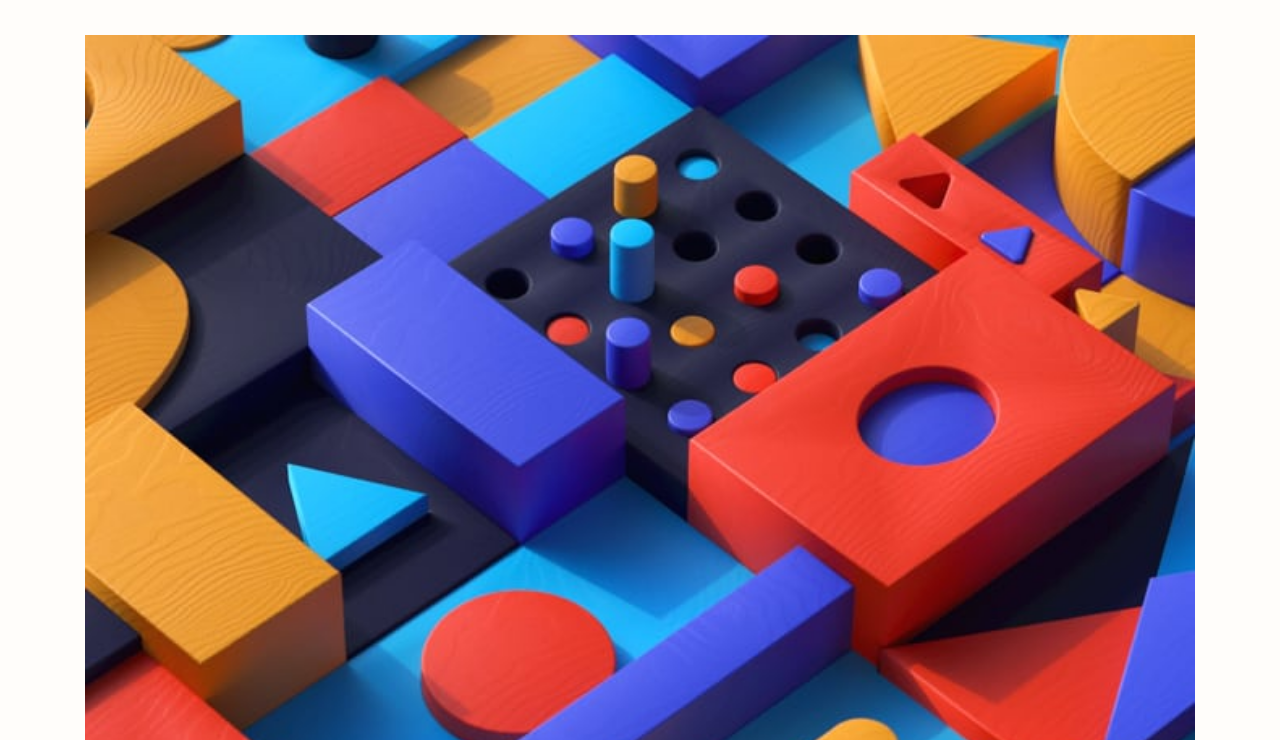
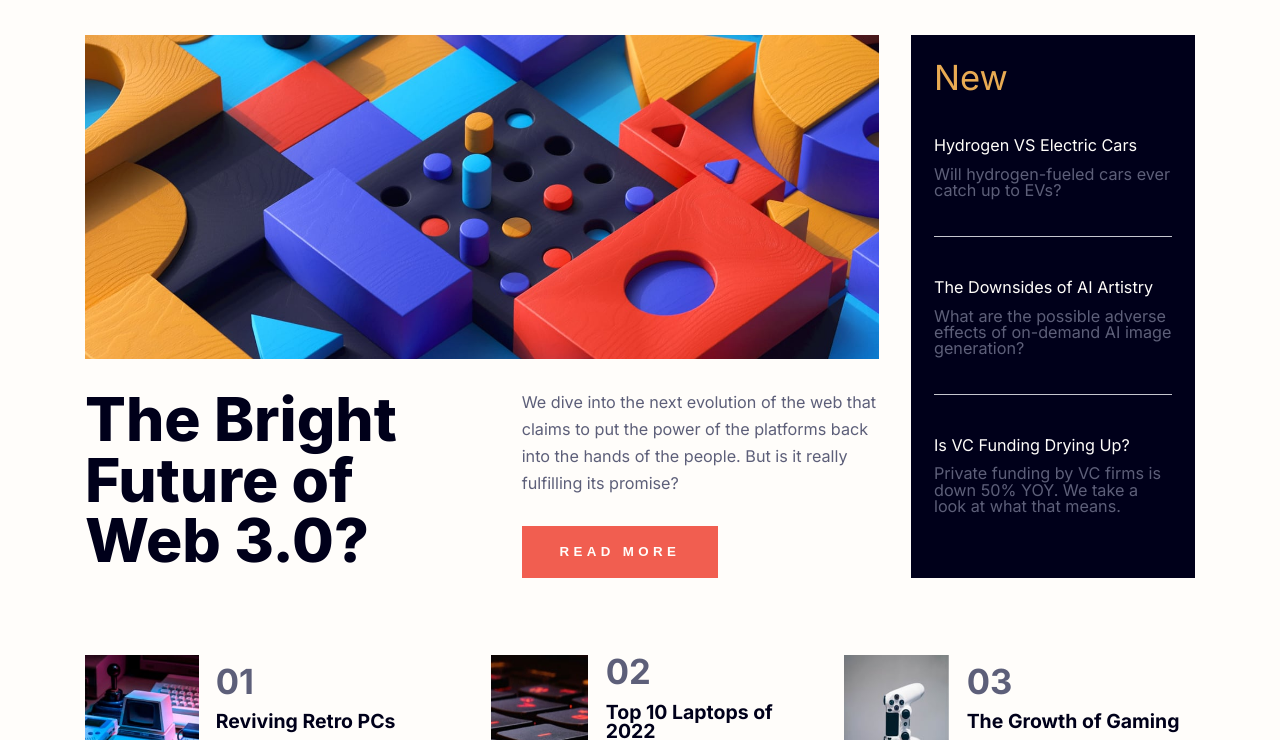
Before and after one commit to remcoj89/news-home-page, a website: page index.html in a window 1280 px wide. Shown: the part 60-800 px from the top of the page. Drawn offline with Linux system fonts and the light colour scheme.

Commit message:
responsive header and main sections

```diff
--- a/css/styles.css
+++ b/css/styles.css
@@ -6,6 +6,16 @@
   --color-neutral-grayish-blue: hsl(236, 8%, 79%);
   --color-neutral-dark-grayish-blue: hsl(236, 13%, 42%);
   --color-neutral-very-dark-blue: hsl(240, 100%, 5%);
+
+  --font-size-heading-xl: clamp(4rem, 5vw + 1rem, 5.6rem);
+  --font-size-heading-medium: 3.2rem;
+  --font-size-heading-small: 2rem;
+  --font-size-heading-extra-small: 1.8rem;
+  --font-size-body: 1.5rem;
+
+  --font-weight-normal: 400;
+  --font-weight-medium: 700;
+  --font-weight-bold: 800;
 }
 /* End Variables */
 
@@ -26,14 +36,14 @@ body{
   background-color: var(--color-neutral-off-white);
   color: var(--color-neutral-dark-grayish-blue);
   font-family: "Inter", sans-serif;
-  font-size: 1.5rem;
-  font-weight: 400;
+  font-size: var(--font-size-body);
+  font-weight: var(--font-weight-normal);
   position: relative;
 }
 
 .container {
+  margin: 0 auto;
   max-width: 1110px;
-  margin: 0 auto;
   width: 90%;
 }
 
@@ -52,7 +62,7 @@ p {
     border: none;
     color: var(--color-neutral-off-white);
     cursor: pointer;
-    font-weight: 500;
+    font-weight: var(--font-weight-medium);
     letter-spacing: 4.38px;
     line-height: 24px;
     padding: 1.3rem 3.5rem;
@@ -76,7 +86,7 @@ nav .container {
 .nav-links {
   display: flex;
   flex-direction: column;
-  gap:2.4rem;
+  gap: 2.4rem;
   padding: 14.4rem 2.9rem 20rem 2.4rem;
 }
 
@@ -98,7 +108,7 @@ nav .container {
 
 .nav-link {
   color: var(--color-neutral-very-dark-blue);
-  font-size: 1.8rem;
+  font-size: var(--font-size-heading-xl);
 }
 
 #logo{
@@ -121,14 +131,19 @@ nav .container {
 /* End Nav */
 
 /* Header */
-.header-content img{
-width: 100%;
+/* .header-content img{
+} */
+.header-img {
+  background-image: url('../assets/images/image-web-3-mobile.jpg');
+  background-size: cover;
+  background-position: center;
+  height: 30rem;
 }
 
 .header-content h1 {
   color: var(--color-neutral-very-dark-blue);
-  font-size: 4rem;
-  font-weight: 700;
+  font-size: var(--font-size-heading-xl);
+  font-weight: var(--font-weight-bold);
   margin: 2.4rem 0 1.6rem;
 }
 
@@ -144,7 +159,7 @@ aside {
 
 aside h2 {
   color: var(--color-primary-soft-orange);
-  font-size: 3.2rem;
+  font-size: var(--font-size-heading-medium);
 }
 
 .header-card {
@@ -159,13 +174,44 @@ aside h2 {
 .header-card h3 {
   color: var(--color-neutral-off-white);
   cursor: pointer;
-  font-weight: 700;
+  font-weight: var(--font-size-medium);
   line-height: 24px;
   margin-bottom: 0.8rem;
 }
 
 .header-card h3:hover {
   color: var(--color-primary-soft-orange);
+}
+
+@media (min-width: 750px) {
+  header {
+    display: flex;
+    gap: 3rem;
+    margin-bottom: 7.1rem;
+  }
+
+  .header-container {
+    display: flex;
+    justify-content: space-between;
+    padding-top: 2.8rem;
+  }
+
+  .header-img {
+    background-image: url('../assets/images/image-web-3-desktop.jpg');
+  }
+
+  .header-content h1 {
+    margin:0;
+    width: 45%;
+  }
+
+  .header-item-right {
+    width: 45%;
+  }
+
+  aside {
+    margin: 0;
+  }
 }
 /* End Header */
 
@@ -193,19 +239,30 @@ aside h2 {
   }
 
   .card-content h2 {
-    font-size: 3.2rem;
-    font-weight: 600;
+    font-size: var(--font-size-heading-medium);
+    font-weight:var(--font-weight-medium);
   }
   .card-content h3 {
     color: var(--color-neutral-very-dark-blue);
     cursor: pointer;
     font-size: 1.8rem;
-    font-weight: 600;
+    font-weight:var(--font-weight-medium);
     margin: 1.2rem 0 0.9rem;
   }
 
   .card-content h3:hover {
     color: var(--color-primary-soft-red)
+  }
+
+  @media(min-width: 750px) {
+    .card-container{
+      flex-direction: row;
+      gap: 2.5rem;
+    }
+
+    .card-img{
+      height: 100%;
+    }
   }
 /* End Main */
 
--- a/index.html
+++ b/index.html
@@ -34,10 +34,12 @@
   <div class="container">
     <header>
       <div class="header-content">
-        <img src="./assets/images/image-web-3-mobile.jpg" alt="">
+        <div class="header-img"></div>
+        <div class="header-container">
           <h1>
             The Bright Future of Web 3.0?
           </h1>
+          <div class="header-item-right">
             <p>
               We dive into the next evolution of the web that claims to put
               the power of the platforms back into the hands of the people. But is it really fulfilling its promise?
@@ -45,6 +47,8 @@
             <button class="btn-primary">
               Read more
             </button>
+          </div>
+        </div>
       </div>
       <aside>
         <h2>New</h2>
```
Lines whose indentation alone changed are shown as unchanged.
